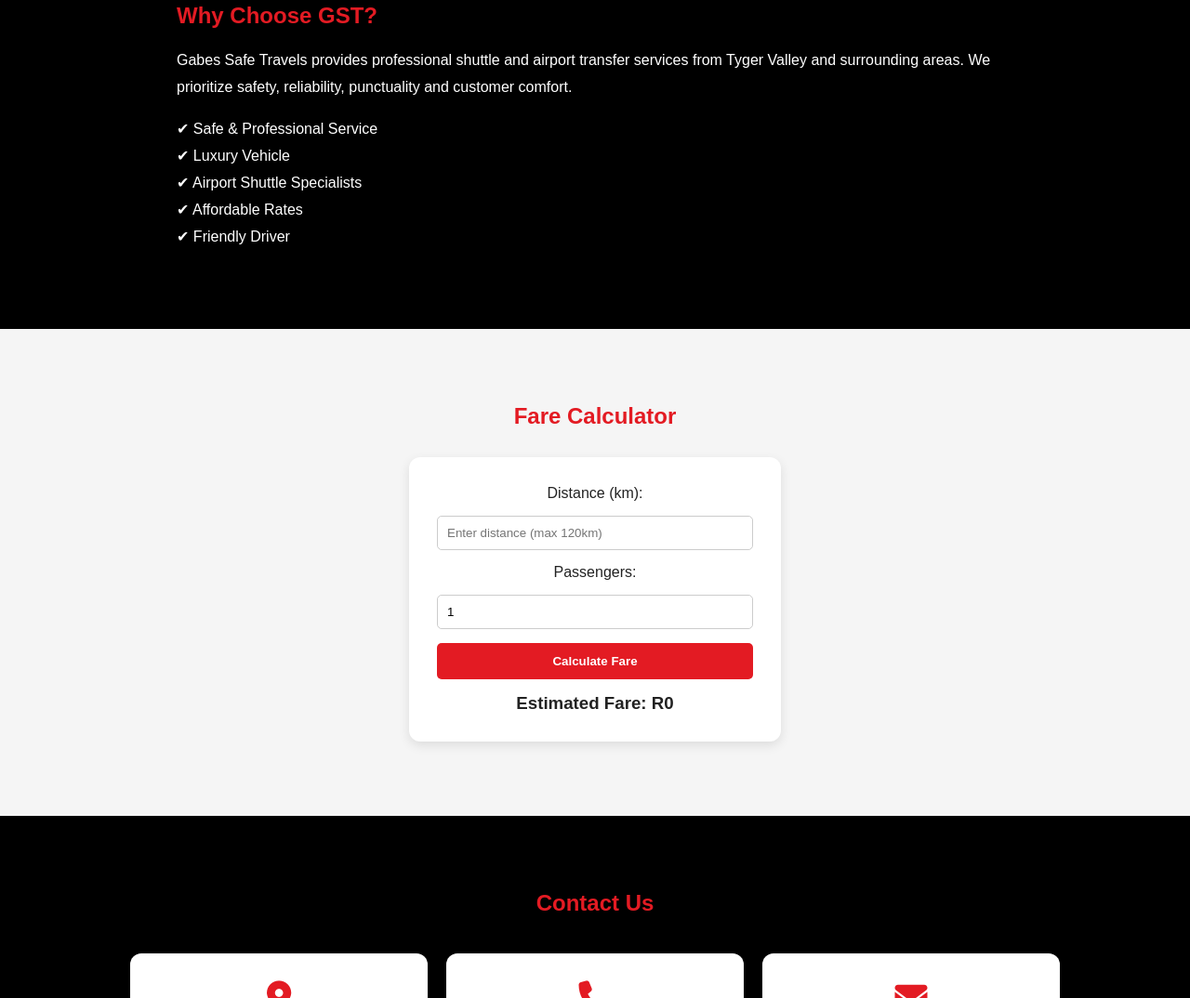
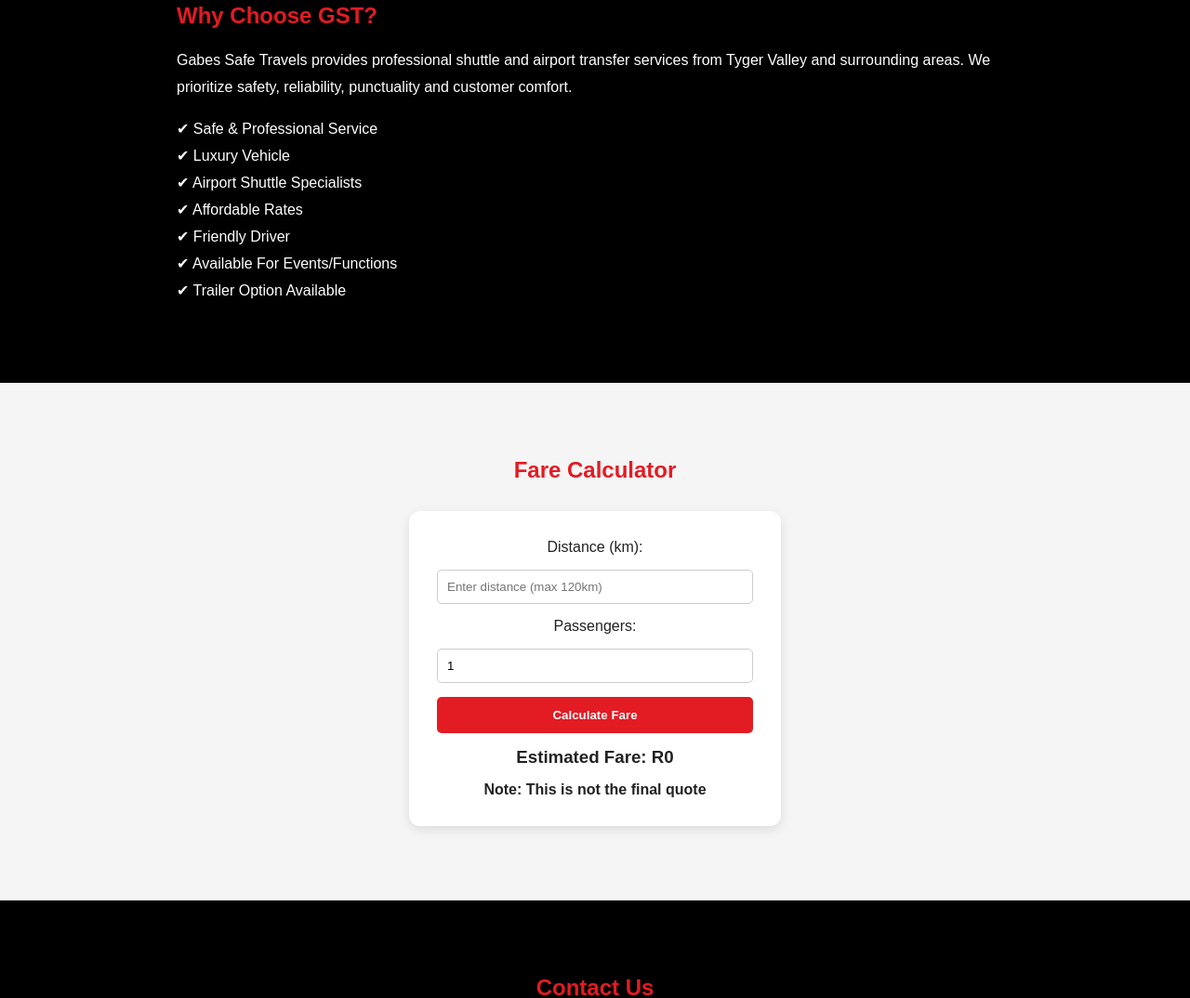
Before and after one commit to OrderProduct/gabessafetravels, a plain HTML site: page index.html in a window 1280 px wide. Shown: the part 1271-2345 px from the top of the page at 93% size. Drawn offline with Linux system fonts and the light colour scheme.

Commit message:
Add notes about event availability and fare calculation

```diff
--- a/index.html
+++ b/index.html
@@ -94,6 +94,8 @@
                 <li>✔ Airport Shuttle Specialists</li>
                 <li>✔ Affordable Rates</li>
                 <li>✔ Friendly Driver</li>
+                <li>✔ Available For Events/Functions</li>
+                <li>✔ Trailer Option Available</li>
             </ul>
         </div>
     </section>
@@ -112,6 +114,7 @@
             <button onclick="calculateFare()">Calculate Fare</button>
 
             <h3 id="result">Estimated Fare: R0</h3>
+            <h4>Note: This is not the final quote</h4>
         </div>
     </section>
 
```
